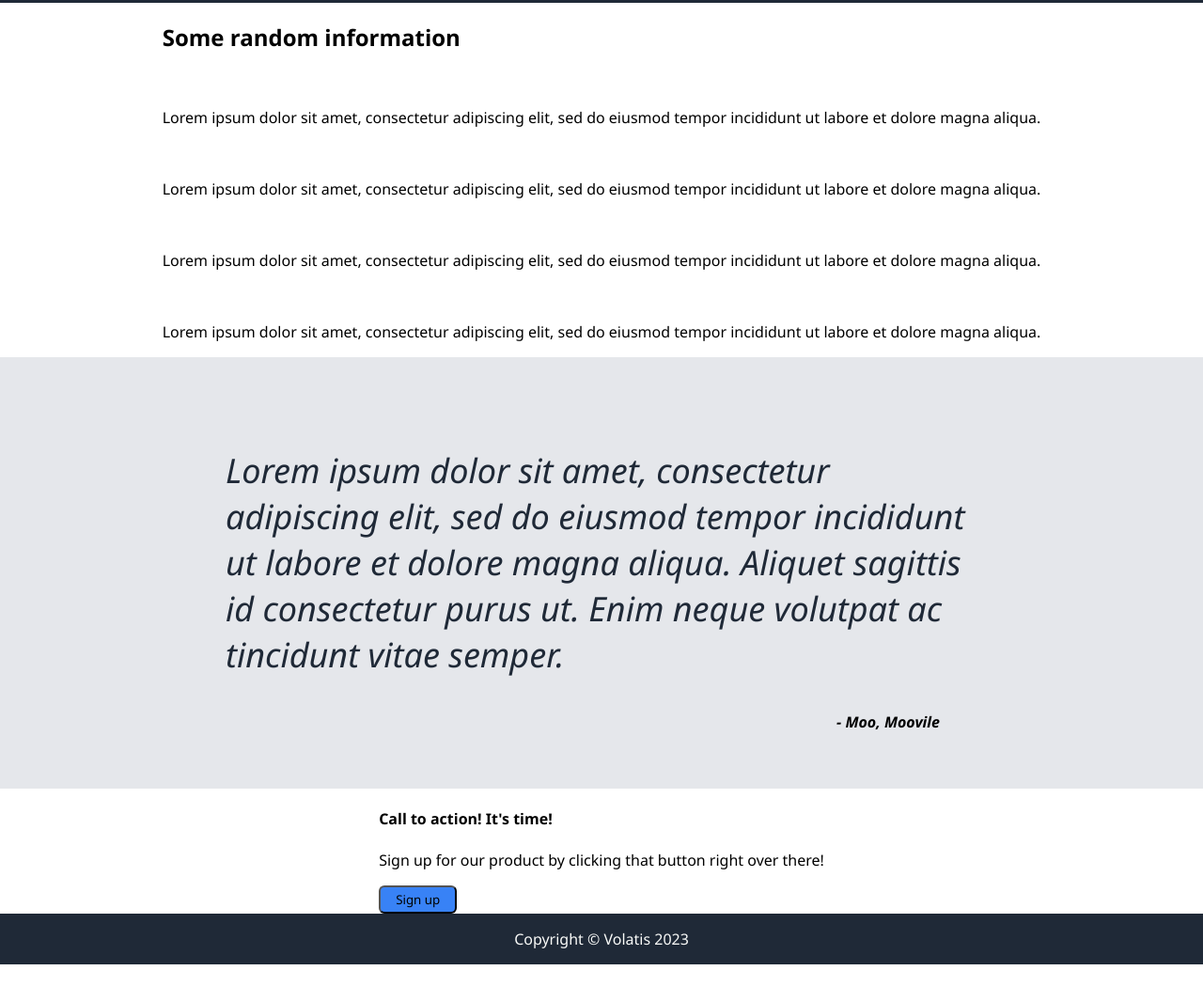
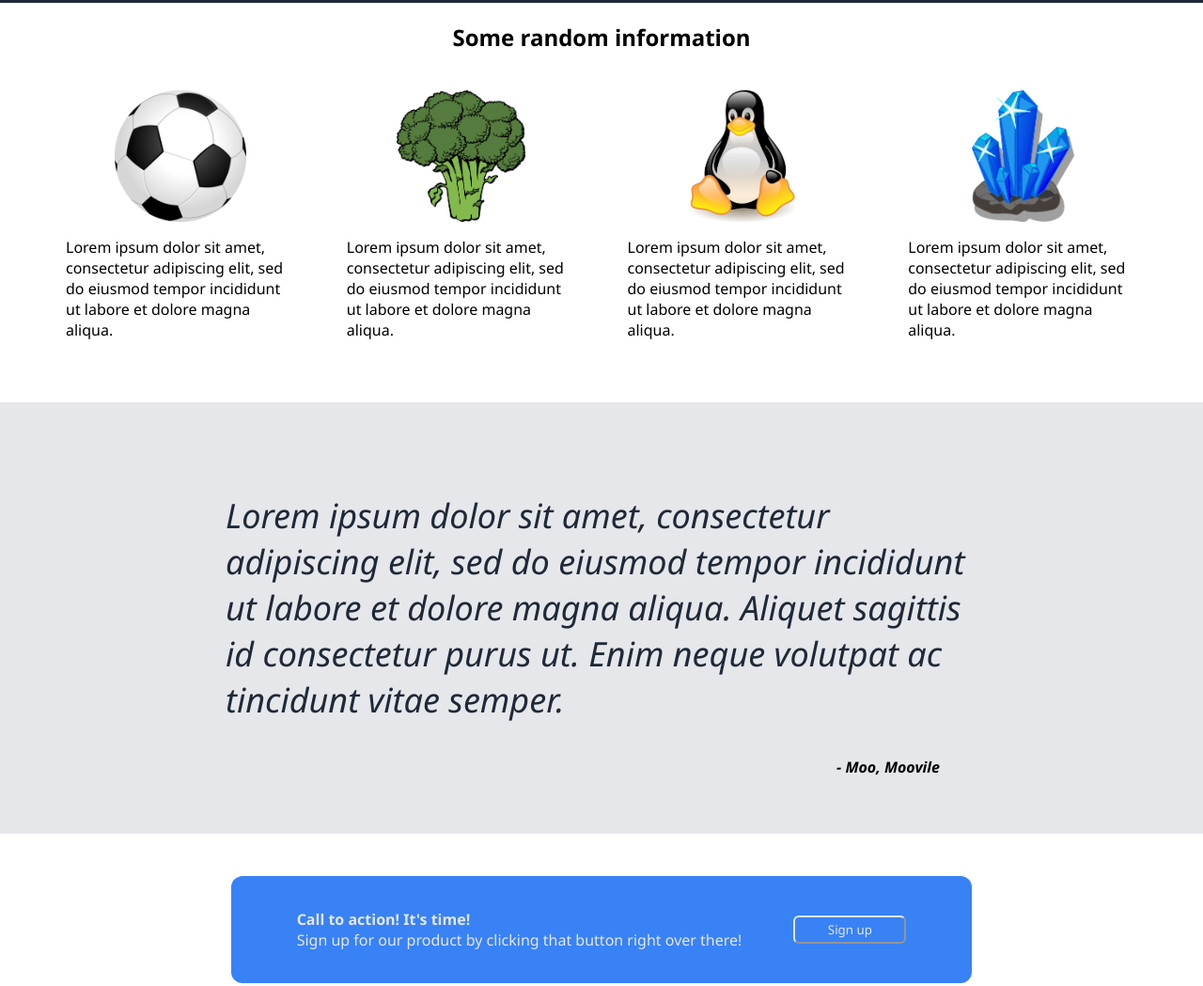
Before and after one commit to quatris/landing-page, a plain HTML site: page index.html in a window 1280 px wide. Shown: the part 494-1543 px from the top of the page at 94% size. Before the commit the page ends 1520 px from the top, so only its background shows below. Drawn offline with Linux system fonts and the light colour scheme.

Commit message:
Finishes the rest of the css for the site

```diff
--- a/index.html
+++ b/index.html
@@ -29,22 +29,22 @@
                 <img src='./images/house.jpg' alt='Picture of a house'/>
             </div>
         </div>
+        <h2>Some random information</h2>
         <section class='middle'>
-                <h2>Some random information</h2>
             <div>
-                <img src='' alt=''/>
+                <img src='./images/soccer.png' alt='Picture of a soccer ball'/>
                 <p>Lorem ipsum dolor sit amet, consectetur adipiscing elit, sed do eiusmod tempor incididunt ut labore et dolore magna aliqua.</p>
             </div>
             <div>
-                <img src='' alt=''/>
+                <img src='./images/brocolli.png' alt='Picture of brocolli'/>
                 <p>Lorem ipsum dolor sit amet, consectetur adipiscing elit, sed do eiusmod tempor incididunt ut labore et dolore magna aliqua.</p>
             </div>
             <div>
-                <img src='' alt=''/>
+                <img src='./images/penguin.png' alt='Linux penguin'/>
                 <p>Lorem ipsum dolor sit amet, consectetur adipiscing elit, sed do eiusmod tempor incididunt ut labore et dolore magna aliqua.</p>
             </div>
             <div>
-                <img src='' alt=''/>
+                <img src='./images/crystals.png' alt='Picture of crystals'/>
                 <p>Lorem ipsum dolor sit amet, consectetur adipiscing elit, sed do eiusmod tempor incididunt ut labore et dolore magna aliqua.</p>
             </div>
         </section>
@@ -56,7 +56,7 @@
             <cite>- Moo, Moovile</cite>
             </div>
         </section>
-        <section>
+        <section class='action'>
             <div>
                 <h4>Call to action! It's time!</h4>
                 <p>Sign up for our product by clicking that button right over there!</p>
--- a/style.css
+++ b/style.css
@@ -7,13 +7,15 @@ body {
     display: flex;
     flex-wrap: wrap;
     margin: 0;
+    width: 100vw;
 }
 
 header {
     display: flex;
+    width: 100vw;
     justify-content: space-between;
     padding: 16px;
-    width: 100vw;
+
     margin-left: auto;
   }
 
@@ -142,3 +144,54 @@ header {
     color: #1f2937;
 
   }
+
+  .middle img {
+    max-width: 140px;
+    max-height: 140px;
+  }
+
+  .middle {
+    display: flex;
+    margin-top: 20px;
+    margin-bottom: 50px;
+    padding: 0 70px;
+    flex-direction: center;
+    gap: 55px;
+
+  }
+
+  .middle div {
+    display: flex;
+    flex-direction: column;
+    align-items: center;
+  }
+
+  .action {
+    display: flex;
+    margin-top: 45px;
+    margin-bottom: 50px;
+    padding: 35px 70px;
+    flex-direction: center;
+    gap: 55px;
+    background-color: #3882f6;
+    border-radius: 12px;
+    color: #e5e7eb;
+
+
+  }
+
+  .action button {
+    background-color: #3882f6;
+    border-color: #e5e7eb;
+    color: #e5e7eb;
+    margin:auto;
+    width: 120px;
+    padding: 4px 16px;
+
+
+  }
+
+  .action h4, .action p {
+    margin: 0;
+
+  }
```
Also changed, not shown: images/brocolli.png (added), images/crystals.png (added), images/penguin.png (added), images/soccer.png (added).
